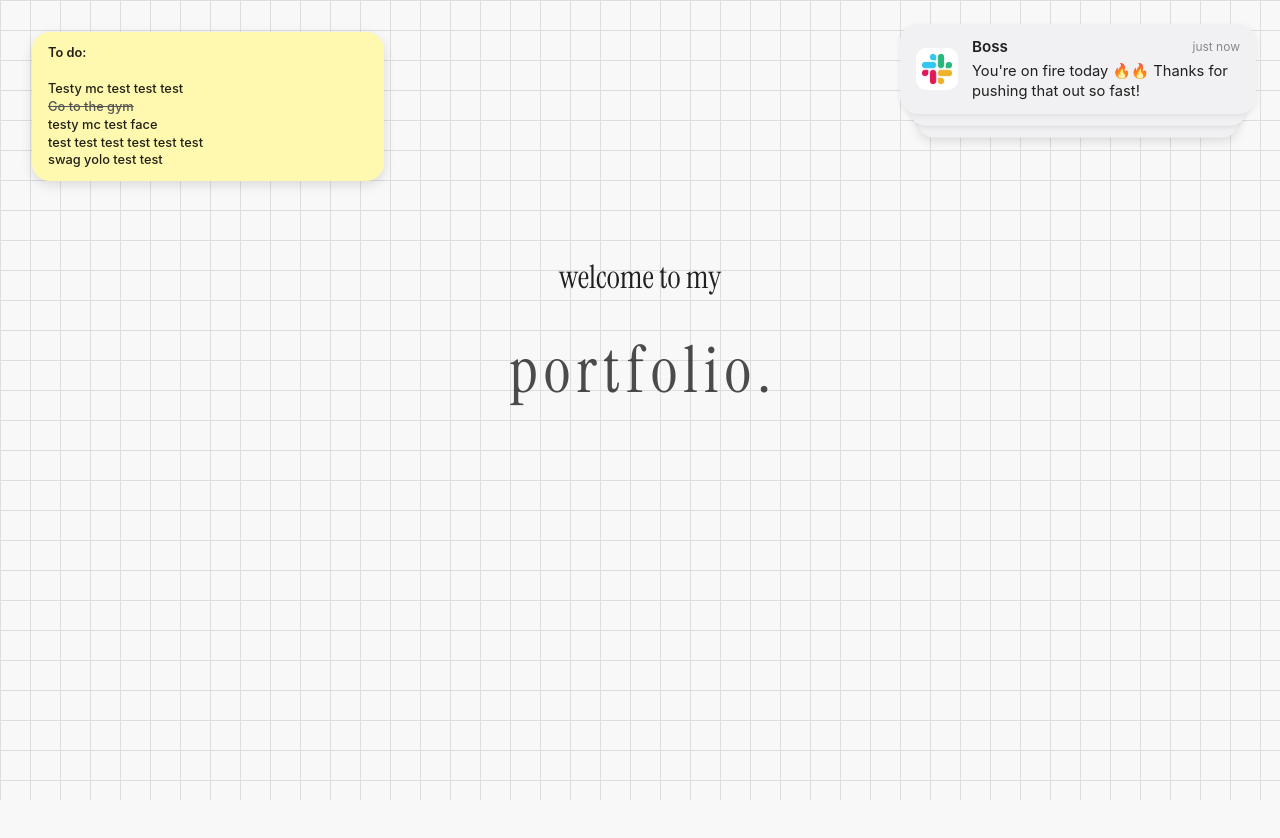
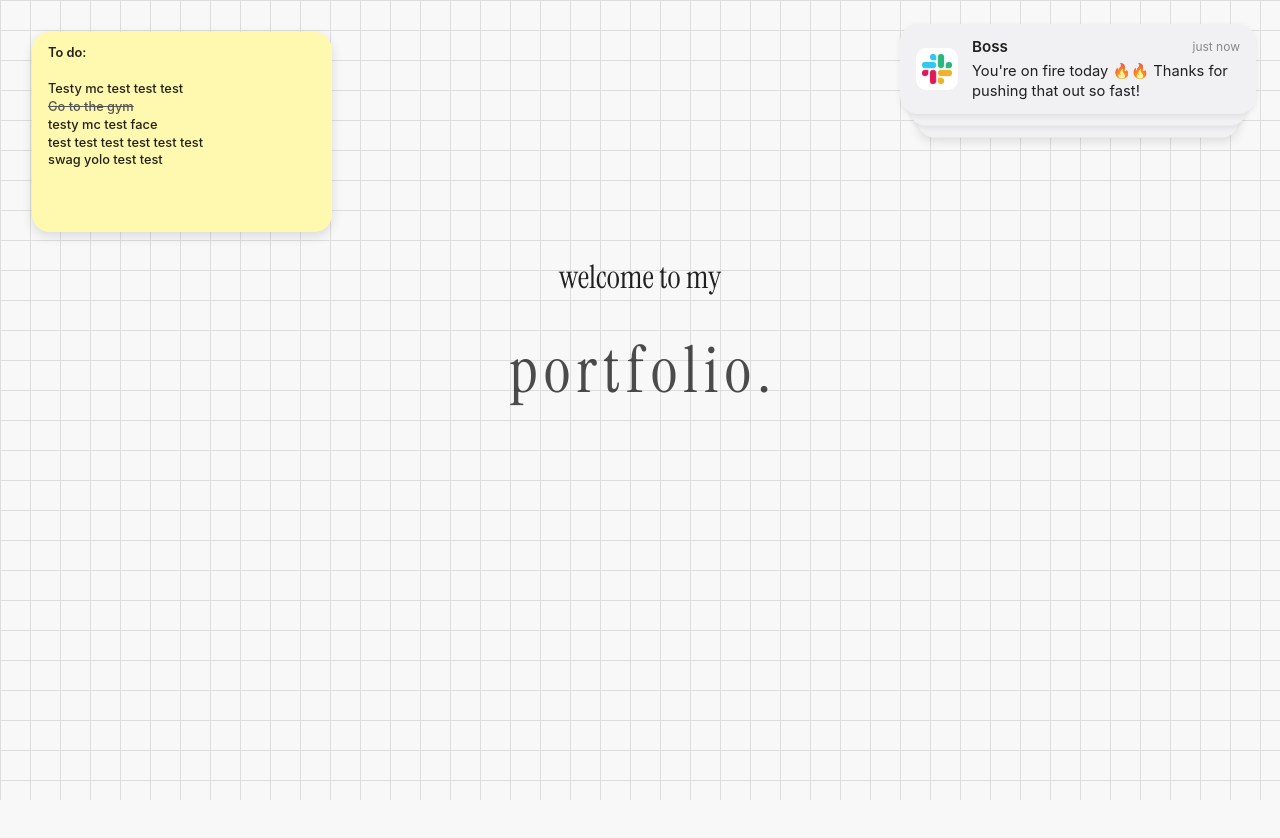
Before and after one commit to maderama/maderama-website, a React (Vite) app: page / in a window 1280 px wide. Shown: the top 838 px of the page. Built offline with nearby package versions, Linux system fonts and the light colour scheme.

Commit message:
chore | refactor and rejig a couple of things

```diff
--- a/src/App.tsx
+++ b/src/App.tsx
@@ -1,59 +1,22 @@
-import { useEffect } from "react";
-import { GlobalStyles } from "./__styles__/GlobalStyles"
-import { WaveTextRipple } from "./components/WaveTextRipple"
-import { toast } from "sonner"
-import styled from "styled-components";
-import IOSMessageToast from "./components/Messages/IOSMessage";
-import SystemStyleToast from "./components/Messages/SystemMessage";
+import { styled } from "styled-components";
+import { GlobalStyles } from "./__styles__/GlobalStyles";
 import { StickyNote } from "./components/StickyNote/StickyNote";
+import { WaveTextRipple } from "./components/WaveTextRipple";
+import MessageToasts from "./components/Messages/MessageToasts";
+import { StickyNoteContainer } from "./components/StickyNote/StickyNoteContainer.styles";
 
 function App() {
-  useEffect(() => {
-    toast.custom(() => (
-    <IOSMessageToast
-      sender="Mum"
-      icon="💖"
-      message="You made this?? You should tell that recruiter lady! 💼😘"
-      avatarUrl="/mum.png"
-      time="16m ago"
-    />
-  ), { duration: Infinity })
-
-  toast.custom(() => (
-    <SystemStyleToast
-      title="Github"
-      message="All green. We’re not sure how, but we’re not asking questions."
-      iconUrl="/github_logo.png"
-      time="4m ago"
-    />
-  ), { duration: Infinity })
-
-  toast.custom(() => (
-    <SystemStyleToast
-      title="Boss"
-      message="You're on fire today 🔥🔥 Thanks for pushing that out so fast!"
-      iconUrl="/slack_icon.png"
-      time="just now"
-    />
-  ), { duration: Infinity })
-  }, [])
-
-const DesktopContainer = styled.div`
-  position: relative;
-  width: 18.75rem;
-  height: 12.5rem;
-`;
-
   return (
     <>
-    <GlobalStyles/>
-    <DesktopContainer id="desktop-container">
-      <StickyNote />
-    </DesktopContainer>
+      <GlobalStyles />
+      <MessageToasts />
+      <StickyNoteContainer id="desktop-container">
+        <StickyNote />
+      </StickyNoteContainer>
       <h1>welcome to my</h1>
       <WaveTextRipple text="portfolio." />
     </>
-  )
+  );
 }
 
-export default App
+export default App;
--- /dev/null
+++ b/src/components/Messages/MessageToasts.tsx
@@ -0,0 +1,41 @@
+// src/components/Toasts.jsx
+import { useEffect } from "react";
+import { toast } from "sonner";
+import IOSMessageToast from "./IOSMessage";
+import SystemStyleToast from "./SystemMessage";
+
+function Toasts() {
+  useEffect(() => {
+    toast.custom(() => (
+      <IOSMessageToast
+        sender="Mum"
+        icon="💖"
+        message="You made this?? You should tell that recruiter lady! 💼😘"
+        avatarUrl="/mum.png"
+        time="16m ago"
+      />
+    ), { duration: Infinity });
+
+    toast.custom(() => (
+      <SystemStyleToast
+        title="Github"
+        message="All green. We’re not sure how, but we’re not asking questions."
+        iconUrl="/github_logo.png"
+        time="4m ago"
+      />
+    ), { duration: Infinity });
+
+    toast.custom(() => (
+      <SystemStyleToast
+        title="Boss"
+        message="You're on fire today 🔥🔥 Thanks for pushing that out so fast!"
+        iconUrl="/slack_icon.png"
+        time="just now"
+      />
+    ), { duration: Infinity });
+  }, []);
+
+  return null;
+}
+
+export default Toasts;
--- a/src/components/StickyNote/StickyNote.styles.tsx
+++ b/src/components/StickyNote/StickyNote.styles.tsx
@@ -8,7 +8,9 @@ export const Note = styled.div`
   background: #fff9b0;
   border-radius: 18px;
   padding: 12px 16px;
-  width: 320px;
+  box-sizing: border-box;
+  width: 18.75rem;
+  height: 12.5rem;
   box-shadow: 0 4px 12px rgba(0, 0, 0, 0.12);
   text-align: left;
   white-space: normal;
--- a/src/components/StickyNote/StickyNote.tsx
+++ b/src/components/StickyNote/StickyNote.tsx
@@ -1,6 +1,7 @@
 import { useEffect, useRef } from "react";
 import { createDraggable } from 'animejs';
 import { Note } from "./StickyNote.styles";
+import { styled } from "styled-components";
 
 export const StickyNote = () => {
   const noteRef = useRef(null);
@@ -9,7 +10,7 @@ export const StickyNote = () => {
     if (noteRef.current) {
       createDraggable(noteRef.current, {
         container: '#desktop-container',
-        releaseEase: 'easeOutElastic(1, .6)',
+        releaseEase: 'easeOutElastic(1, .5)',
         releaseContainerFriction: 0.2,
         releaseMass: 0.5
       });
--- /dev/null
+++ b/src/components/StickyNote/StickyNoteContainer.styles.tsx
@@ -0,0 +1,7 @@
+import { styled } from "styled-components";
+
+export const StickyNoteContainer = styled.div`
+    position: relative;
+    width: 18.75rem;
+    height: 12.5rem;
+  `;
```
